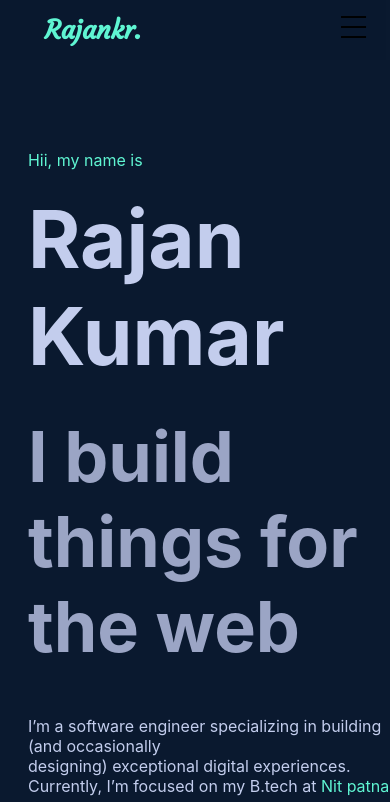
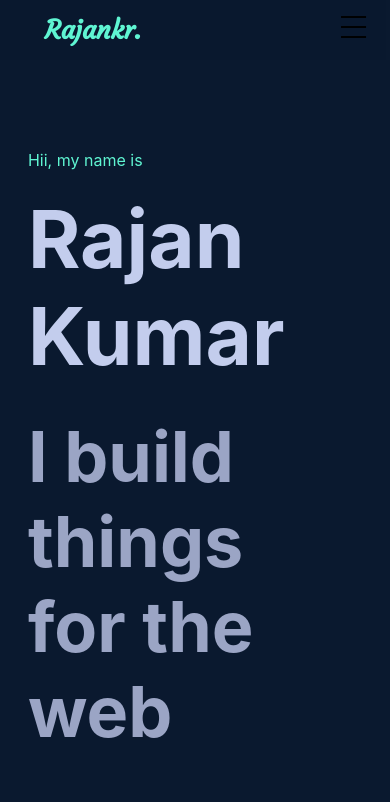
Before and after one commit to krcpr007/PortfolioWebsite, a React (Create React App) app: page / in a window 390 px wide. Shown: the top 802 px of the page. Built offline with nearby package versions, Linux system fonts and the light colour scheme; a web font is replaced by a local one.

Commit message:
pic added

```diff
--- a/src/component/Home/Home.css
+++ b/src/component/Home/Home.css
@@ -8,6 +8,10 @@ img{
     width: 100%;
 }
 .home-container{
+    background-image: url('main.svg');
+    background-repeat:no-repeat;
+    /* background-position: right; */
+    background-position: right 2% bottom 45%;
     height: 670px;
     text-align: initial;
     margin-top: 90px;
@@ -56,10 +60,20 @@ img{
     box-shadow: 0px 5px 10px #64ffda;
 
 }
-@media (max-width:480px) {
+@media (max-width:600px) {
+    .home-container{
+        background-image: none;
+        width: 100%;
+    }
     .home-container2{
-        text-align: inherit;
+        /* text-align: inherit; */
+        width: 300px;
         margin-left: 24px;
+
+
+    }
+    .home-heading1{
+        width: 300px;
     }
     .home-btn{
         margin-top: 20px;
--- a/src/component/Home/Home.js
+++ b/src/component/Home/Home.js
@@ -4,13 +4,12 @@ import { FaGithubAlt } from 'react-icons/fa';
 const Home = () => {
     return (
         <>
-            {/* <img className="" src={myImg} alt="MY IMAGE" /> */}
             <div data-aos="fade-left" className="home-container">
                 <div className="home-container2">
                     <p className="home-paragraph">Hii, my name is </p>
                     <h1 className="home-heading1">Rajan Kumar</h1>
                     <h1 className="home-heading2">I build things for the web</h1>
-                    <p className="home-paragraph-about" >I’m a software engineer specializing in building (and occasionally<br /> designing) exceptional digital experiences. Currently, I’m focused on my B.tech at <a style={{ color: "#64ffda" }} href="http://www.nitp.ac.in/php/home.php" target="_blank" rel="noreferrer">Nit patna</a></p>
+                    <p className="home-paragraph-about"  >I’m a software engineer specializing in building (and occasionally<br /> designing) exceptional digital experiences. Currently, I’m focused on my B.tech at <a style={{ color: "#64ffda" }} href="http://www.nitp.ac.in/php/home.php" target="_blank" rel="noreferrer">Nit patna</a></p>
                     <div>
                     <form target="_blank" action="https://github.com/krcpr007">
 
```
Also changed, not shown: src/component/Home/main.svg.
